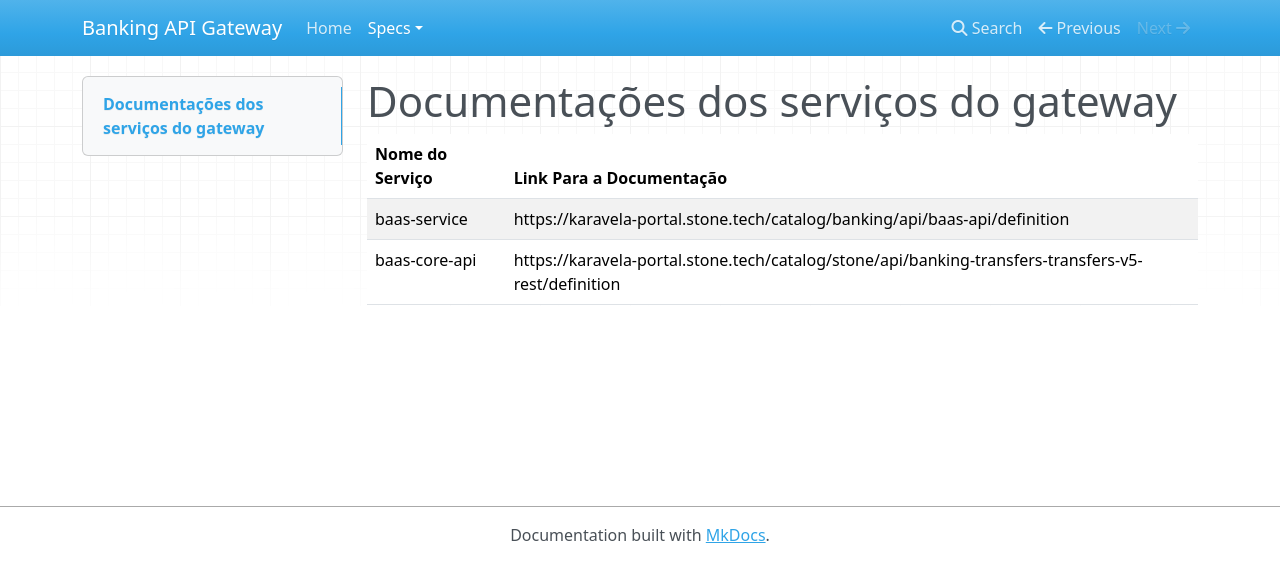
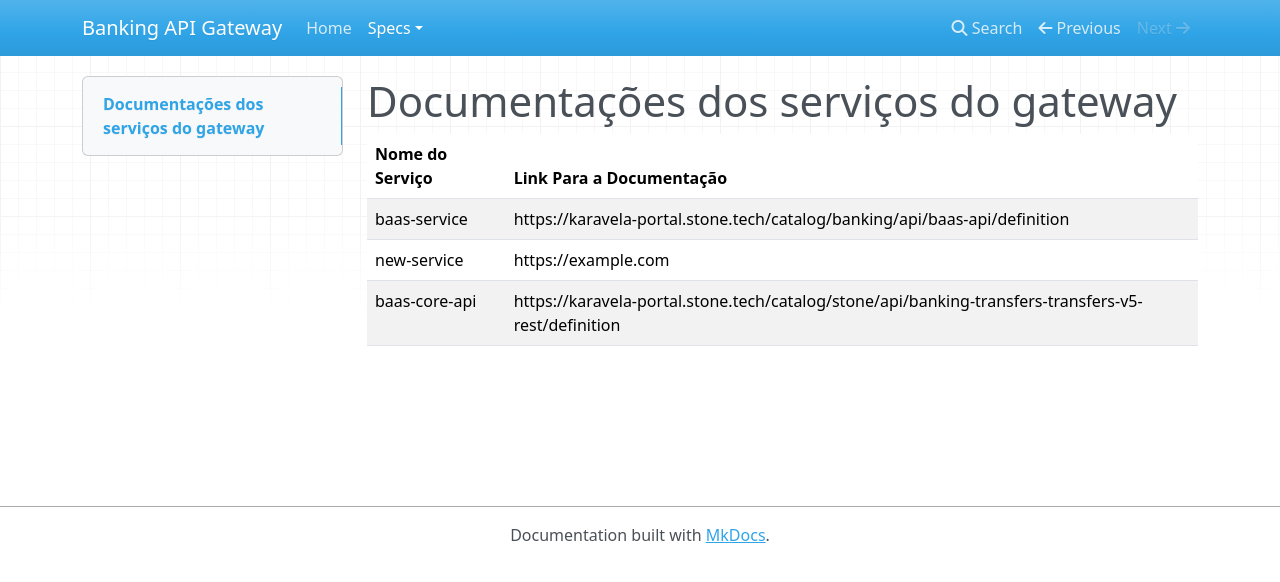
Before and after one commit to lucas4ndrade/poc-docs-repo, an MkDocs documentation site: the page built from docs/table.md, in a window 1280 px wide. Shown: the top 582 px of the page. Built offline with MkDocs 1.6.1, drawn with Linux system fonts in a browser that asks for light colours; nearby versions of some CDN libraries.

Commit message:
chore: update gateway service documentation table

```diff
--- a/docs/table.md
+++ b/docs/table.md
@@ -3,4 +3,5 @@
 | Nome do Serviço  | Link Para a Documentação      |
 |------------------|-------------------------------|
 | baas-service | https://karavela-portal.stone.tech/catalog/banking/api/baas-api/definition |
+| new-service | https://example.com |
 | baas-core-api | https://karavela-portal.stone.tech/catalog/stone/api/banking-transfers-transfers-v5-rest/definition |
```
